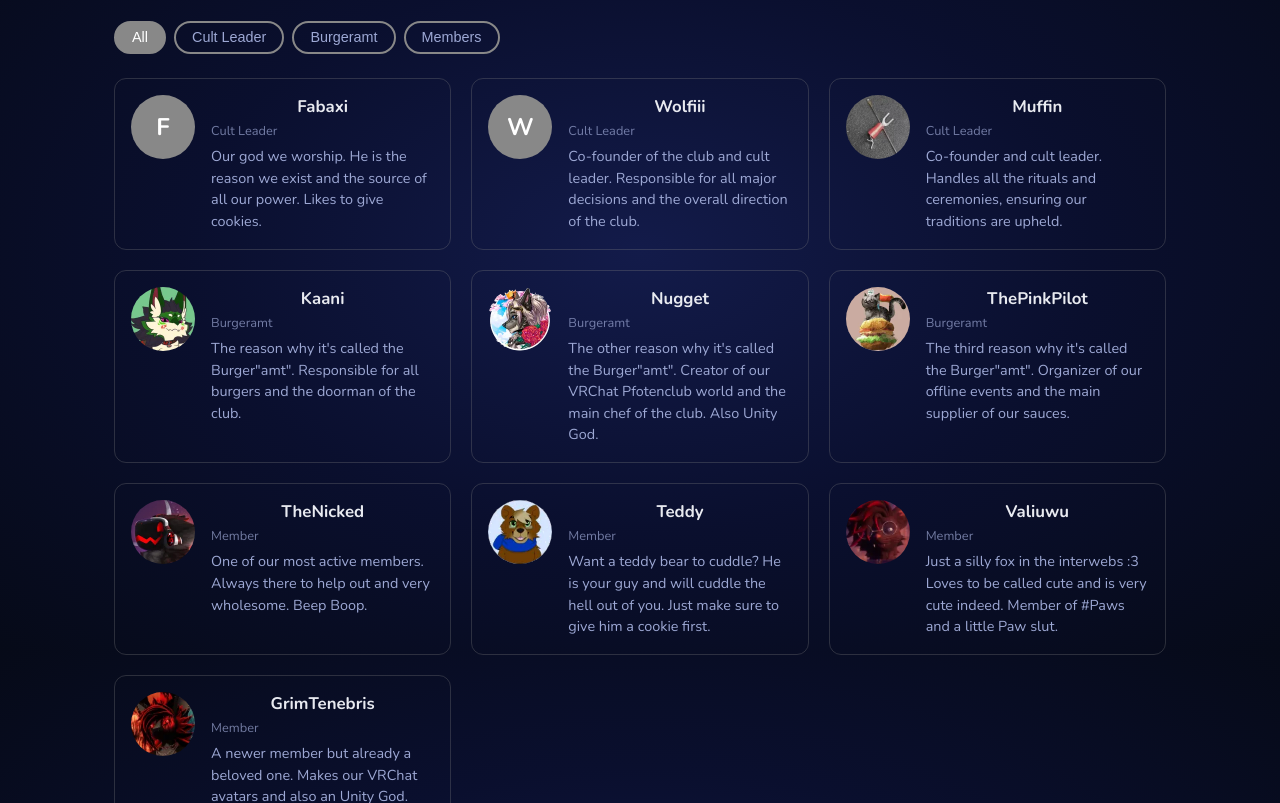
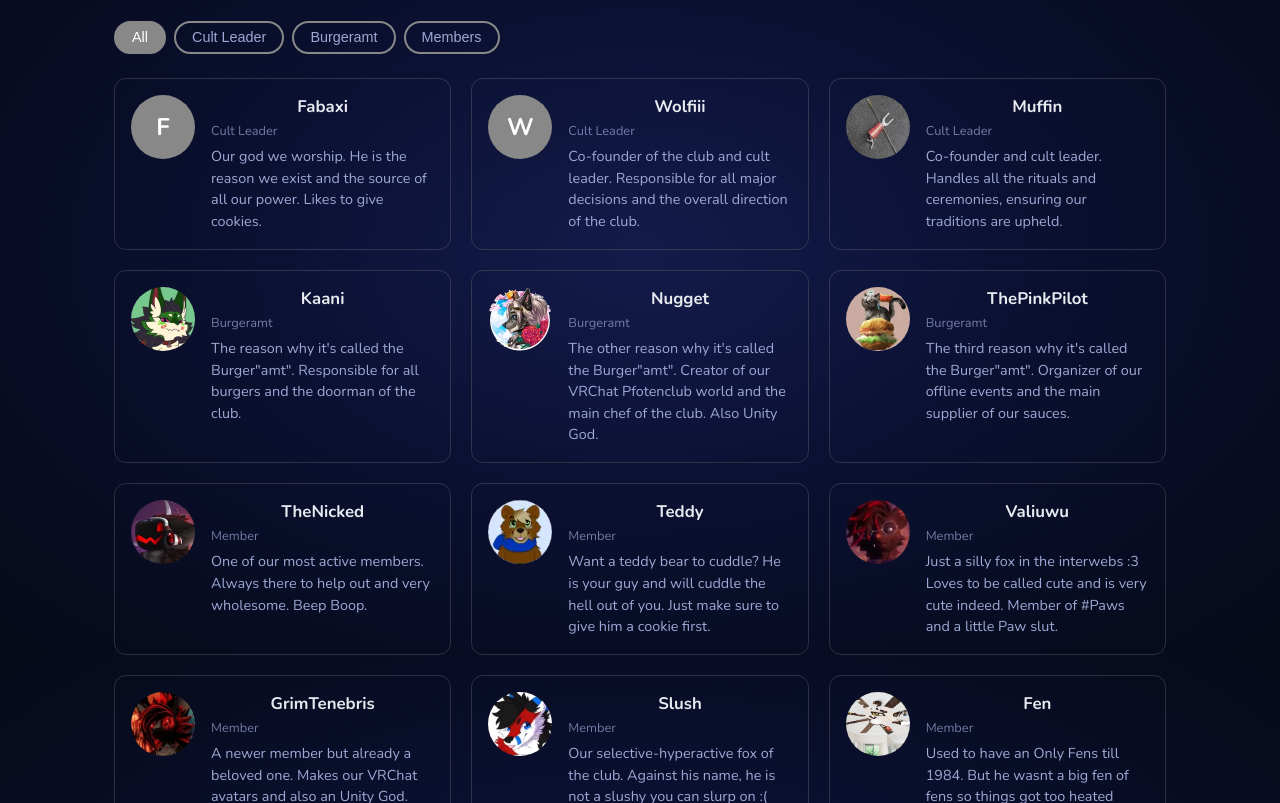
Before and after one commit to Pfotenclub/website, an Astro site: page /members in a window 1280 px wide. Shown: the part 149-952 px from the top of the page. Built offline with nearby package versions, Linux system fonts and the light colour scheme; Astro itself is replaced by a stand-in of ours.

Commit message:
Add new member profiles for Slush and Fen with corresponding avatars

```diff
--- a/src/pages/members.astro
+++ b/src/pages/members.astro
@@ -87,6 +87,20 @@ const members = [
     category: "member",
     description: "A newer member but already a beloved one. Makes our VRChat avatars and also an Unity God.",
     avatarFile: "grimtenebris",
+  },
+  {
+    name: "Slush",
+    role: "Member",
+    category: "member",
+    description: "Our selective-hyperactive fox of the club. Against his name, he is not a slushy you can slurp on :(",
+    avatarFile: "slush",
+  },
+  {
+    name: "Fen",
+    role: "Member",
+    category: "member",
+    description: "Used to have an Only Fens till 1984. But he wasnt a big fen of fens so things got too heated without a fen.",
+    avatarFile: "fen",
   },
 ];
 
```
Also changed, not shown: src/assets/members/fen.jpg (added), src/assets/members/slush.jpg (added).
